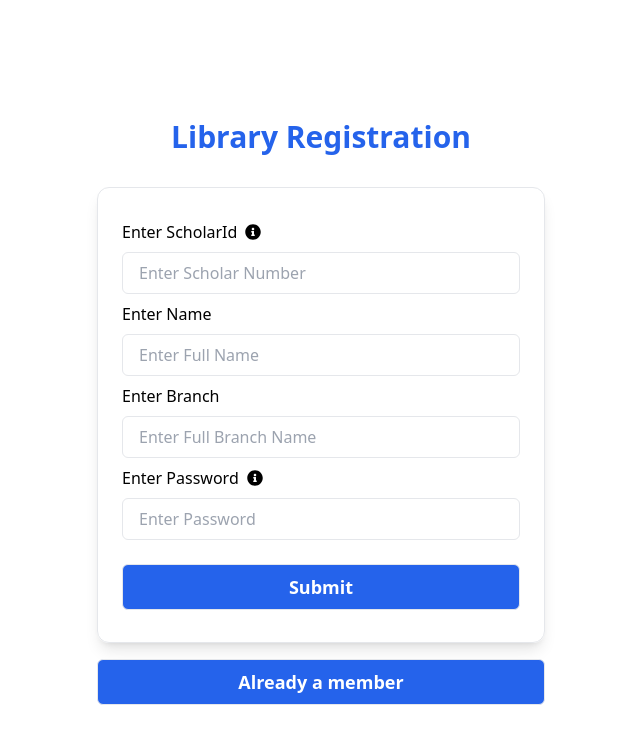
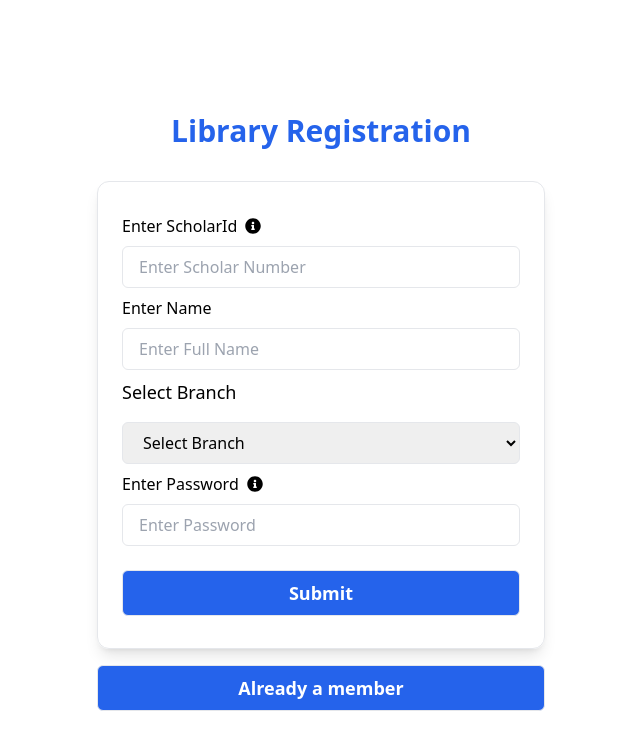
Before and after one commit to dixitaditya41/library-attendance-system, a React (Create React App) app in the folder frontend/: page / in a window 1280 px wide. Shown: the top 750 px of the page, without its empty margins (331-971 px from the left). Built offline with nearby package versions, Linux system fonts and the light colour scheme.

Commit message:
improved bracnh section

```diff
--- a/frontend/src/components/SignUp.js
+++ b/frontend/src/components/SignUp.js
@@ -118,15 +118,28 @@ function SignUp({ setIsLoggedIn }) {
         />
 
         {/* Branch Field */}
-        <label className="font-medium w-full">Enter Branch</label>
-        <input
-          type="text"
+        <label className="font-medium w-full text-lg mb-2">Select Branch</label>
+        <select
           name="branch"
           onChange={changeHandler}
-          placeholder="Enter Full Branch Name"
-          className="border px-4 py-2 m-2 w-full rounded-md"
+          className="border px-4 py-2 m-2 w-full rounded-md focus:outline-none focus:ring-2 focus:ring-blue-500"
           required
-        />
+          style={{
+            maxHeight: '200px',  // Adjust height as needed
+            overflowY: 'auto',  // Enable vertical scrolling
+          }}
+        >
+          <option value="" disabled selected>
+            Select Branch
+          </option>
+          <option value="MCA">MCA</option>
+          <option value="MDS">MDS</option>
+          <option value="MBA">MBA</option>
+          <option value="Btech">Btech</option>
+          <option value="B.Arch">B.Arch</option>
+          <option value="Mtech">Mtech</option>
+        </select>
+
 
         {/* Password Field */}
         <label className="flex justify-start items-center gap-2 font-medium w-full">
@@ -171,5 +184,6 @@ function SignUp({ setIsLoggedIn }) {
         </NavLink>
       </div>
     </div>
-  );}
+  );
+}
 export default SignUp;
```
